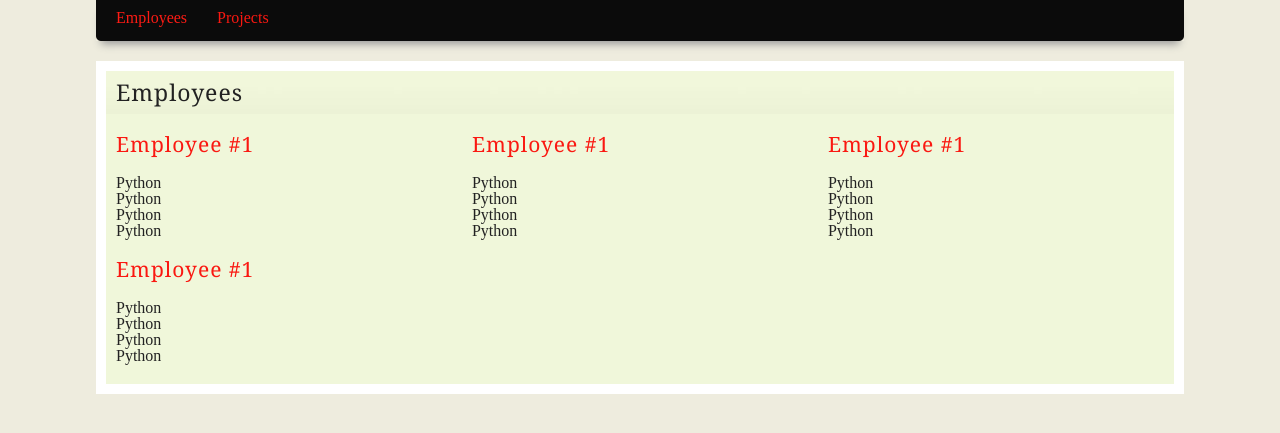
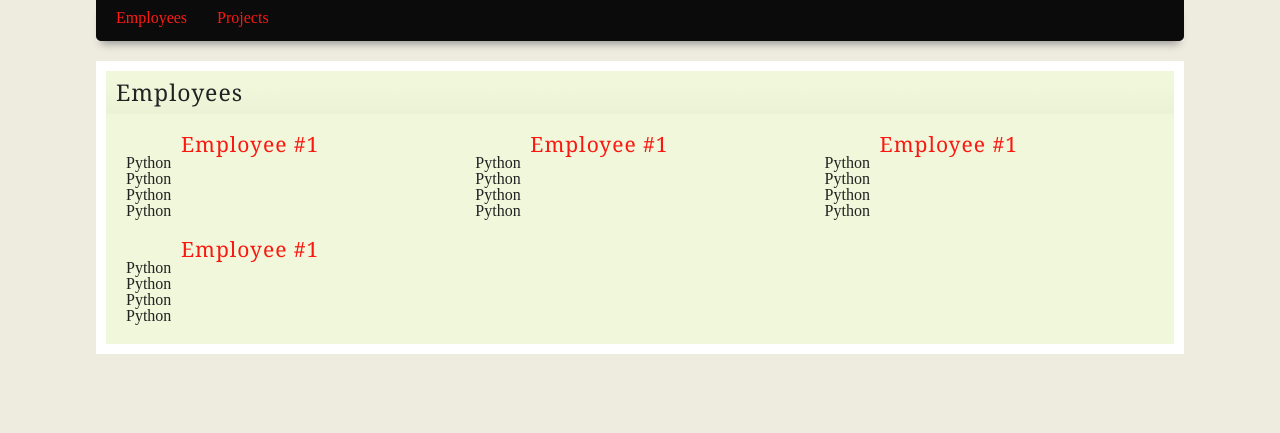
Before and after one commit to rob-b/Jung, a Django app: template templates/base.html in a window 1280 px wide. Shown: the part 89-522 px from the top of the page. Run offline with Django 3.2, Linux system fonts and the light colour scheme; the template is opened without the code that fills it, so the values that code supplies are empty; parts of the project's set-up code (start-up, migrations or seed data) failed here and were passed over.

Commit message:
css fixes

```diff
--- a/assets/css/main.css
+++ b/assets/css/main.css
@@ -81,10 +81,15 @@ ol.skills li {
   display: inline;
   *margin-left: -0.04em;
   margin-bottom: 20px;
+  display: table-cell;
+  vertical-align: middle;
 }
-.user-detail div {
+.user-detail > div {
   margin-bottom: 20px;
-  padding-left: 10px;
+  float: left;
+  display: inline;
+  *margin-left: -0.04em;
+  width: 50%;
 }
 #content {
   background-color: #ffffff;
@@ -95,8 +100,19 @@ ol.skills li {
   padding: 10px 0 10px 10px;
   margin-bottom: 0;
 }
-.user-list h3 { padding-left: 10px; }
+#content hr {
+  border: none;
+  border-bottom: 1px solid #ffffff;
+  border-top: 1px solid #ccd2b9;
+  clear: both;
+}
 .user-list ol { padding-left: 10px; }
+.user-list h3 {
+  margin-left: 65px;
+  margin-bottom: 0;
+}
+.user-list h3 + .user-list h3 { margin-bottom: 20px; }
+.user-list img { float: left; }
 .user-list h3 img { vertical-align: middle; }
 .user-detail img {
   background: #ffffff;
@@ -110,9 +126,13 @@ ol.skills li {
   border: 1px solid;
   border-color: #d3d3d3;
 }
+.vcard h3 { margin-left: 125px; }
+.vcard ul { margin-left: 125px; }
+.vcard img { float: left; }
+.vcard { margin-bottom: 20px; }
 #inner {
   background: #f0f7da;
-  padding-top: 20px;
+  padding: 20px 10px 0;
 }
 .clearfix:after {
   clear: both;
--- a/assets/css/main.less
+++ b/assets/css/main.less
@@ -151,10 +151,13 @@ ol.skills li {
     .w33;
     .block;
     margin-bottom: 20px;
+    display: table-cell;
+    vertical-align: middle;
 }
-.user-detail div {
+.user-detail > div {
     margin-bottom: 20px;
-    .left-padding;
+    .block;
+    .w50;
 }
 
 #content {
@@ -167,9 +170,24 @@ ol.skills li {
     padding: 10px 0 10px 10px;
     margin-bottom: 0;
 }
-.user-list h3,
+#content hr {
+    border: none;
+    border-bottom: 1px solid #fff;
+    border-top: 1px solid #ccd2b9;
+    clear: both;
+}
 .user-list ol {
     .left-padding;
+}
+.user-list h3 {
+    margin-left: 65px;
+    margin-bottom: 0;
+}
+.user-list h3 + .user-list h3 {
+    margin-bottom: 20px;
+}
+.user-list img {
+    float: left ;
 }
 .user-list h3 img {
     vertical-align: middle;
@@ -182,9 +200,22 @@ ol.skills li {
     border-color: @light_text;
 }
 
+/* user detail page */
+.vcard h3,
+.vcard ul {
+    margin-left: 125px;
+}
+.vcard img {
+    float: left;
+}
+.vcard {
+    margin-bottom: 20px;
+
+}
+
 #inner {
     background: #f0f7da ;
-    padding-top: 20px;
+    padding: 20px 10px 0;
 }
 
 /* http://www.positioniseverything.net/easyclearing.html */
```
